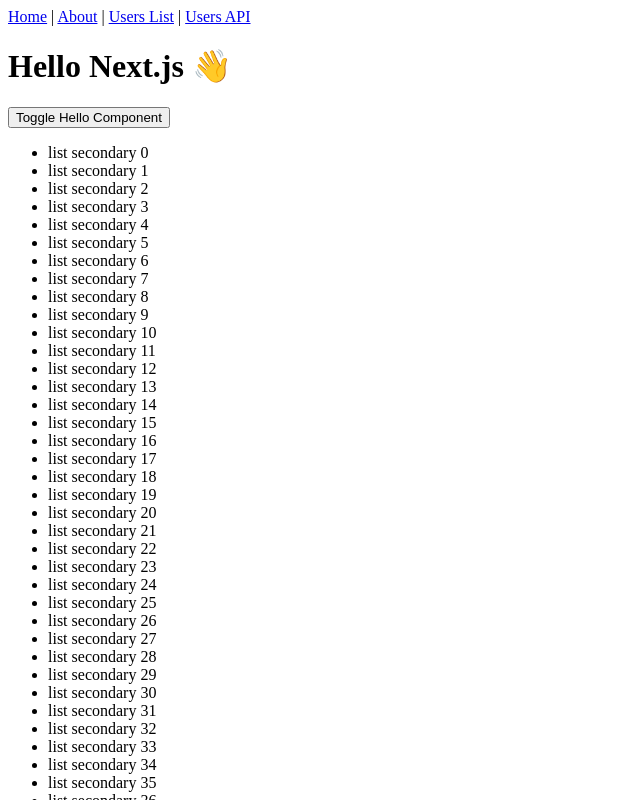
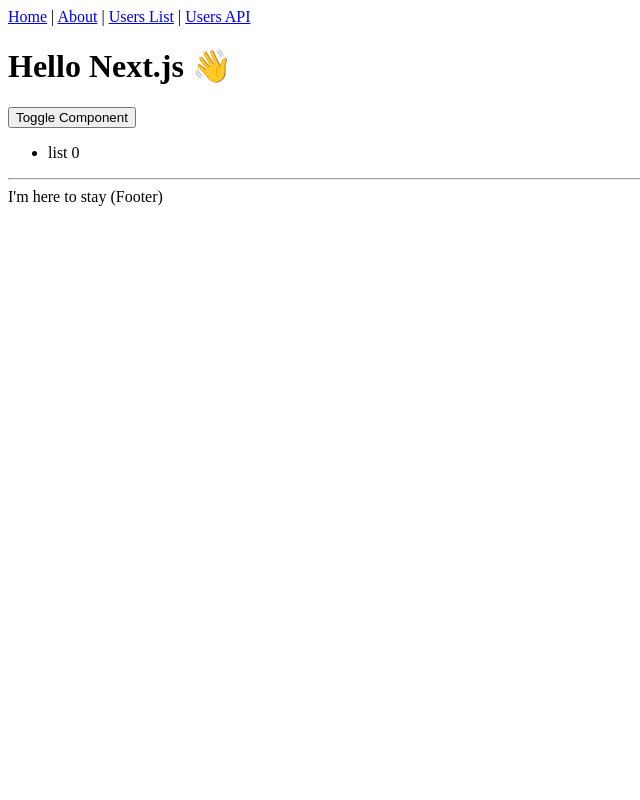
Before and after one commit to Sotq17/dynamic_import_practice, a Next.js app: page / in a window 1280 px wide. Shown: the top 800 px of the page, without its empty margins (0-640 px from the left). Built offline with nearby package versions, Linux system fonts and the light colour scheme.

Commit message:
no message

```diff
--- a/pages/index.tsx
+++ b/pages/index.tsx
@@ -11,12 +11,12 @@
 
 
 const IndexPage = () => {
-  const [toggle, setToggle] = useState(false);
+  const [toggle, setToggle] = useState(true);
   return (
     <Layout title="Home | Next.js + TypeScript Example">
       <h1>Hello Next.js 👋</h1>
       <button onClick={() => setToggle(!toggle)}>
-        Toggle Hello Component
+        Toggle Component
       </button>
       {toggle ?  <List /> : <ListSecondary />}
     </Layout>
```
Also changed, not shown: 8 other files (tests, documents, lock files or other folders).
